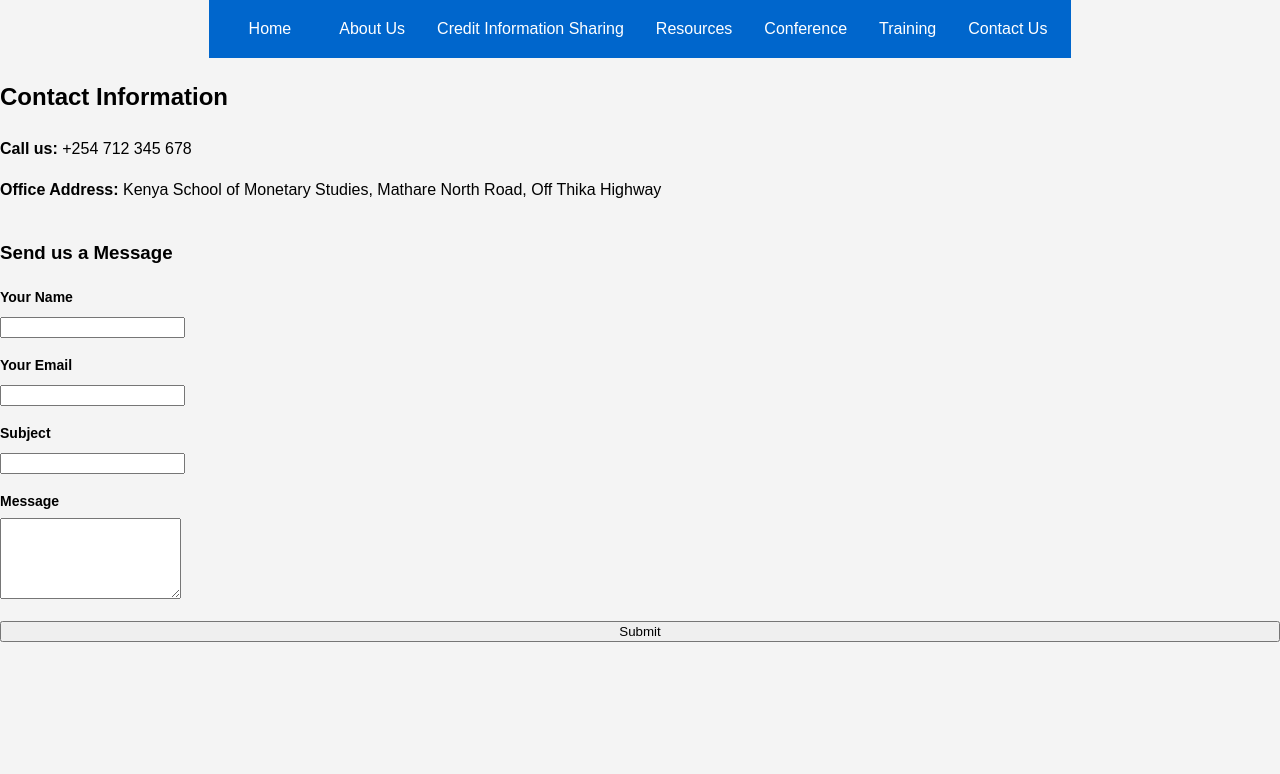
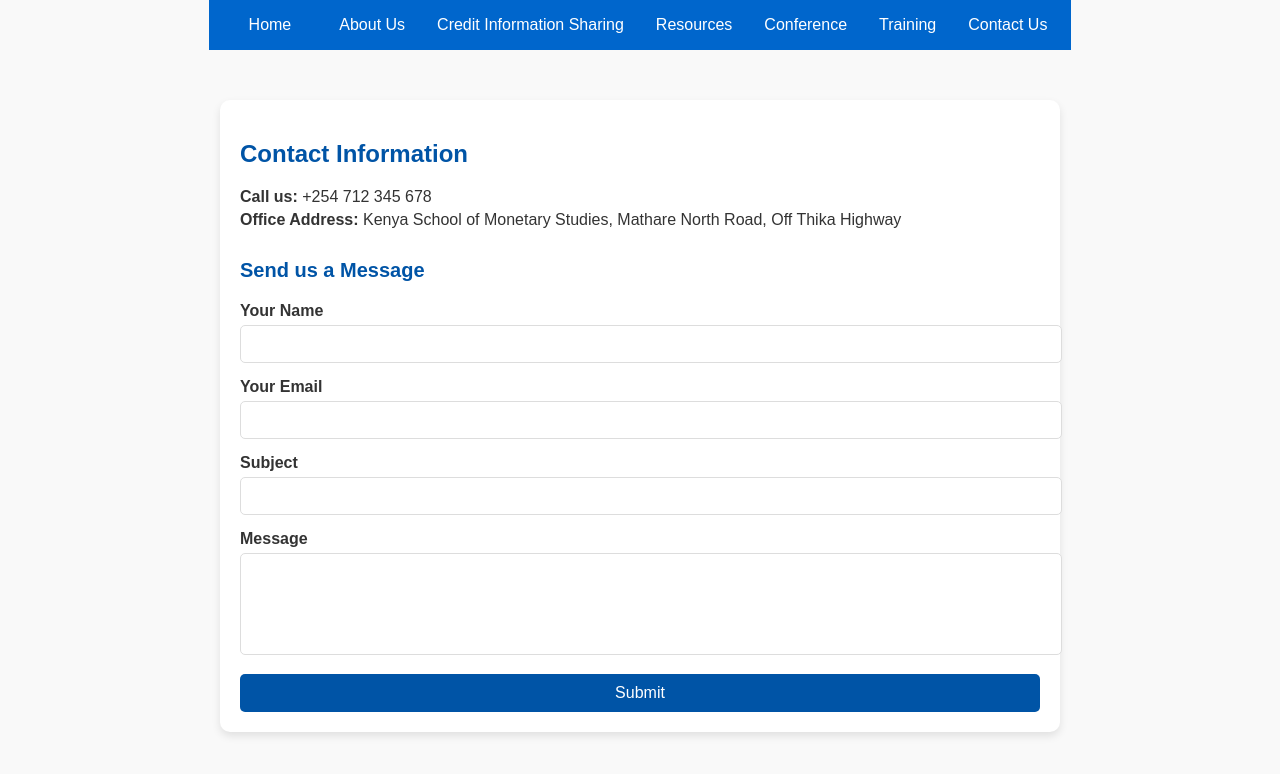
Before and after one commit to kimutaieddy/The-Verve, a React (Create React App) app in the folder client-end/: page /contact in a window 1280 px wide. Shown: the top 774 px of the page. Built offline with nearby package versions, Linux system fonts and the light colour scheme.

Commit message:
Refactor contact CSS styles for improved consistency and readability

```diff
--- a/client-end/src/contact.css
+++ b/client-end/src/contact.css
@@ -1,41 +1,39 @@
 /* ContactUs.css */
-
 body {
     font-family: 'Montserrat', sans-serif;
-    background-color: #f4f4f4;
+    background-color: #f9f9f9;
     margin: 0;
     padding: 0;
-    line-height: 1.6;
   }
 
-  .contact-us {
+  .contact-us-page {
     max-width: 800px;
     margin: 50px auto;
     padding: 20px;
-    background-color: #ffffff;
+    background: #ffffff;
     border-radius: 10px;
     box-shadow: 0 4px 8px rgba(0, 0, 0, 0.1);
   }
 
-  .info-section {
-    margin-bottom: 20px;
+  .contact-info {
+    margin-bottom: 30px;
   }
 
-  .info-section h3 {
+  .contact-info h2 {
     font-size: 24px;
     color: #0054a6;
-    margin-bottom: 10px;
   }
 
-  .info-section p {
+  .contact-info p {
+    font-size: 16px;
     margin: 5px 0;
-    font-size: 16px;
     color: #333;
   }
 
-  .contact-form {
-    display: flex;
-    flex-direction: column;
+  .contact-form h3 {
+    font-size: 20px;
+    margin-bottom: 20px;
+    color: #0054a6;
   }
 
   .form-group {
@@ -43,54 +41,44 @@ body {
   }
 
   .form-group label {
-    font-size: 14px;
+    display: block;
+    margin-bottom: 5px;
     font-weight: bold;
-    margin-bottom: 5px;
-    display: block;
+    color: #333;
   }
 
-  .form-control {
+  .form-group input,
+  .form-group textarea {
     width: 100%;
     padding: 10px;
-    font-size: 14px;
     border: 1px solid #ddd;
     border-radius: 5px;
-    box-sizing: border-box;
-    transition: border-color 0.3s;
+    font-size: 14px;
   }
 
-  .form-control:focus {
+  .form-group input:focus,
+  .form-group textarea:focus {
     border-color: #0054a6;
     outline: none;
-    box-shadow: 0 0 4px rgba(0, 84, 166, 0.2);
   }
 
-  textarea.form-control {
-    resize: vertical;
+  textarea {
+    resize: none;
   }
 
-  .submit-button {
-    background-color: #0054a6;
+  .submit-btn {
+    display: block;
+    width: 100%;
+    padding: 10px;
+    background: #0054a6;
     color: #fff;
-    padding: 10px 15px;
-    font-size: 16px;
     border: none;
     border-radius: 5px;
+    font-size: 16px;
     cursor: pointer;
-    transition: background-color 0.3s ease, transform 0.2s ease;
+    transition: background 0.3s;
   }
 
-  .submit-button:hover {
-    background-color: #004080;
-    transform: translateY(-2px);
+  .submit-btn:hover {
+    background: #004080;
   }
-
-  .submit-button:active {
-    transform: translateY(0);
-  }
-
-  .status-message {
-    margin-top: 15px;
-    font-size: 14px;
-    color: green;
-  }
```
